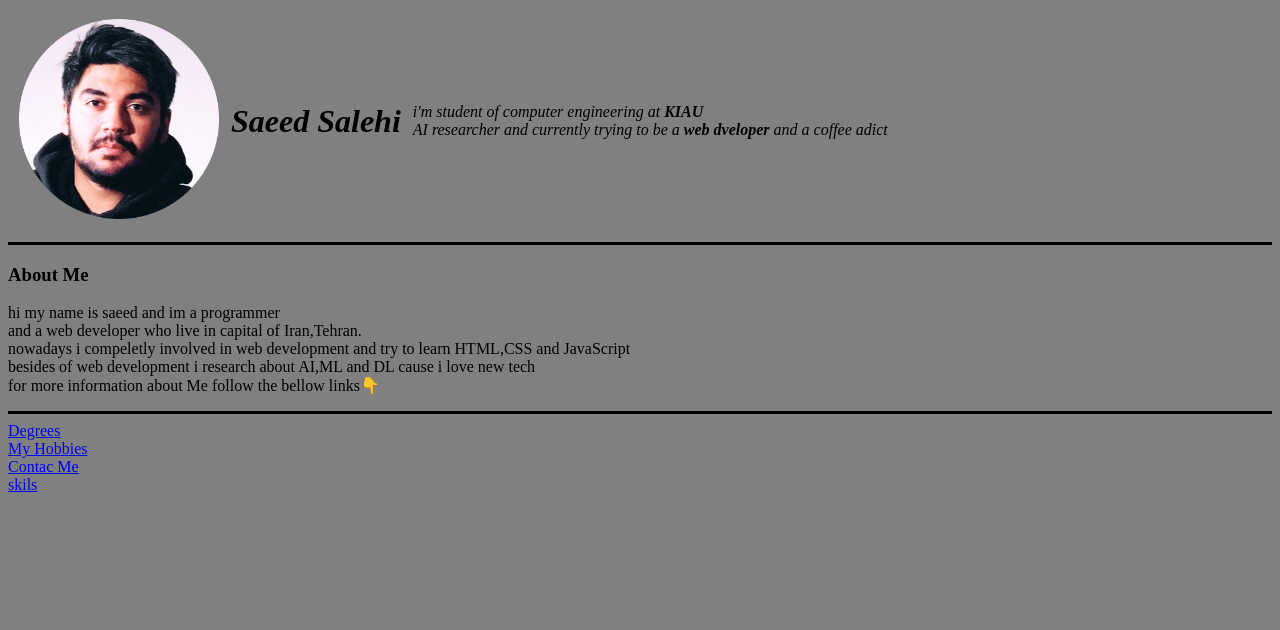
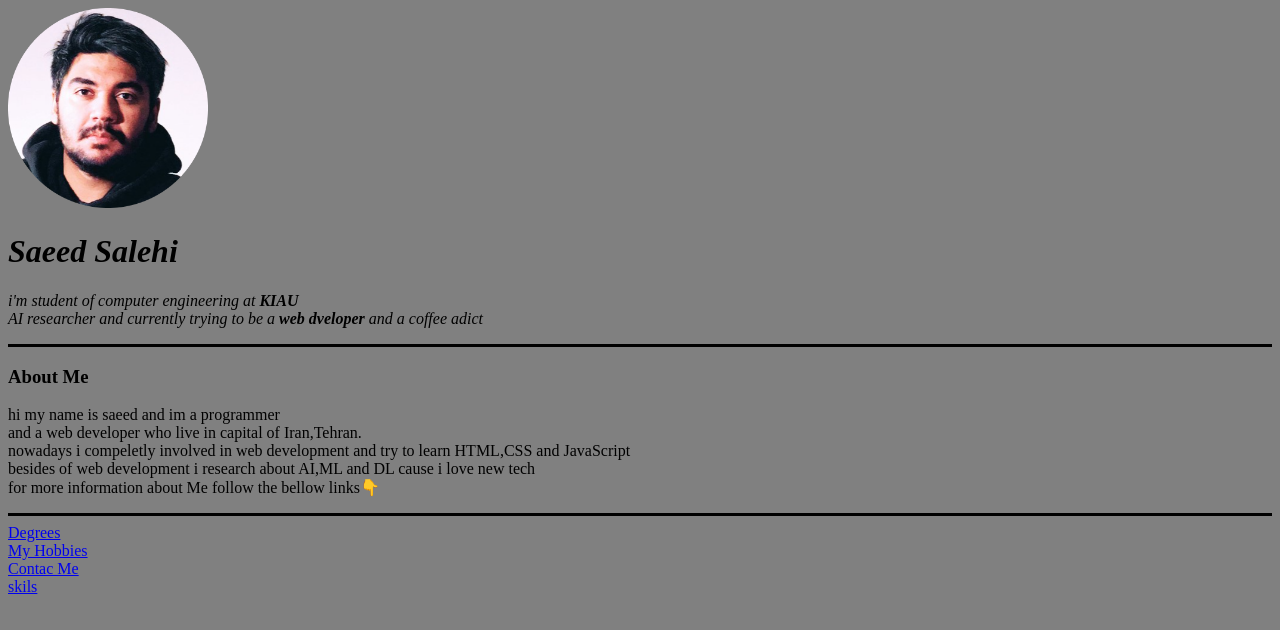
Before and after one commit to saeedsalehy/cvsite, a plain HTML site: page index.html in a window 1280 px wide. Drawn offline with Linux system fonts and the light colour scheme.

Commit message:
Update index.html

```diff
--- a/index.html
+++ b/index.html
@@ -8,16 +8,10 @@
 </head>
 <body bgcolor="grey">
 
-   <table cellspacing="10">
+    <a href="mailto:saeidsalehi2775@gmail.com" title="Mail Me"><img src="./images/saeed-modified.png" alt="Profile" width="200" height="200"></a></td>
+    <h1><em>Saeed Salehi</em></h1></td>
+    <p><em>i'm student of computer engineering at <strong>KIAU</strong><br>AI researcher and currently trying to be a <strong>web dveloper</strong> and a coffee adict</em></p></td>
 
-    <tr>
-        <td><a href="mailto:saeidsalehi2775@gmail.com" title="Mail Me"><img src="./images/saeed-modified.png" alt="Profile" width="200" height="200"></a></td>
-        <td><h1><em>Saeed Salehi</em></h1></td>
-        <td><p><em>i'm student of computer engineering at <strong>KIAU</strong><br>AI researcher and currently trying to be a <strong>web dveloper</strong> and a coffee adict</em></p></td>
-    </tr>
-
-
-   </table>
     <hr size="3" color="black">
     <h3>About Me</h3>
     <p>hi my name is saeed and im a programmer <br>
```
